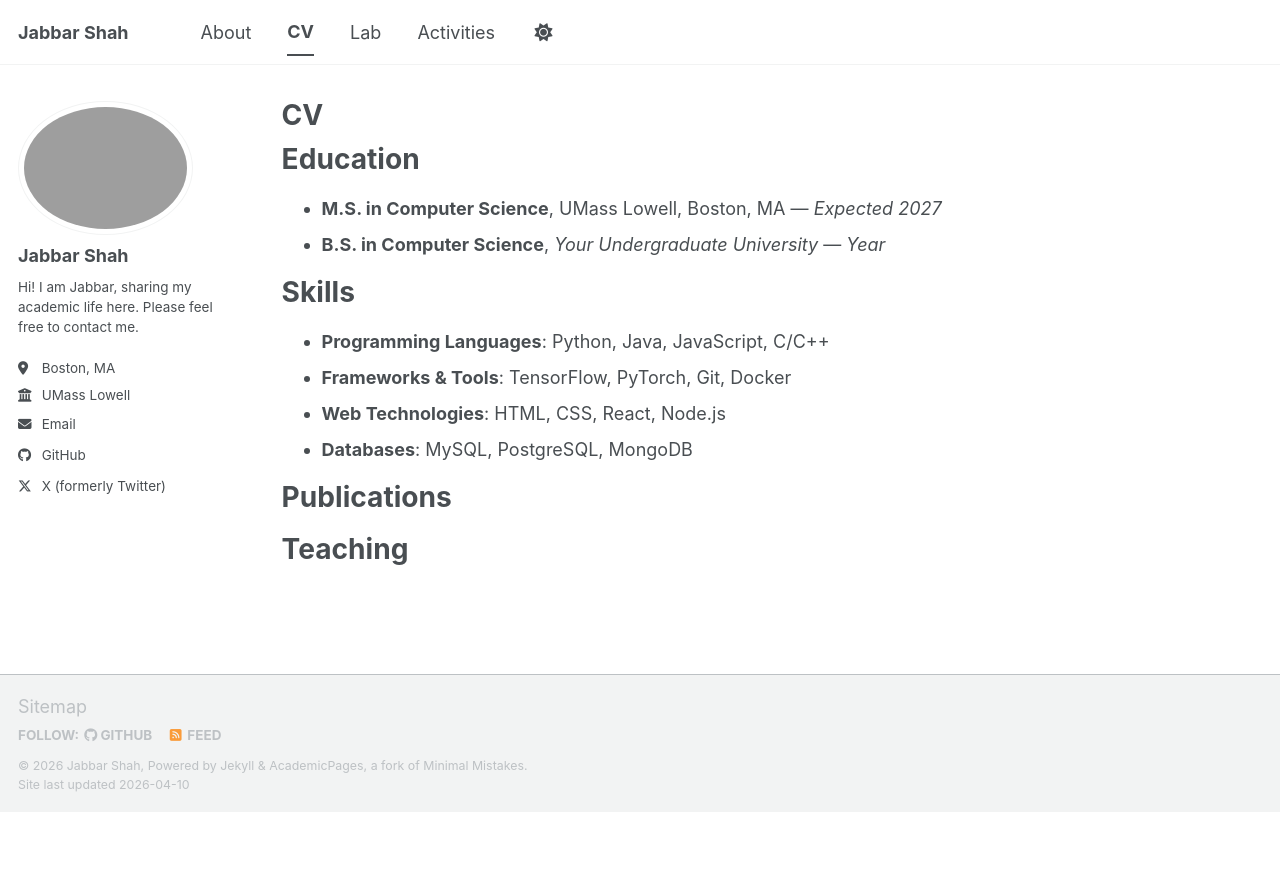
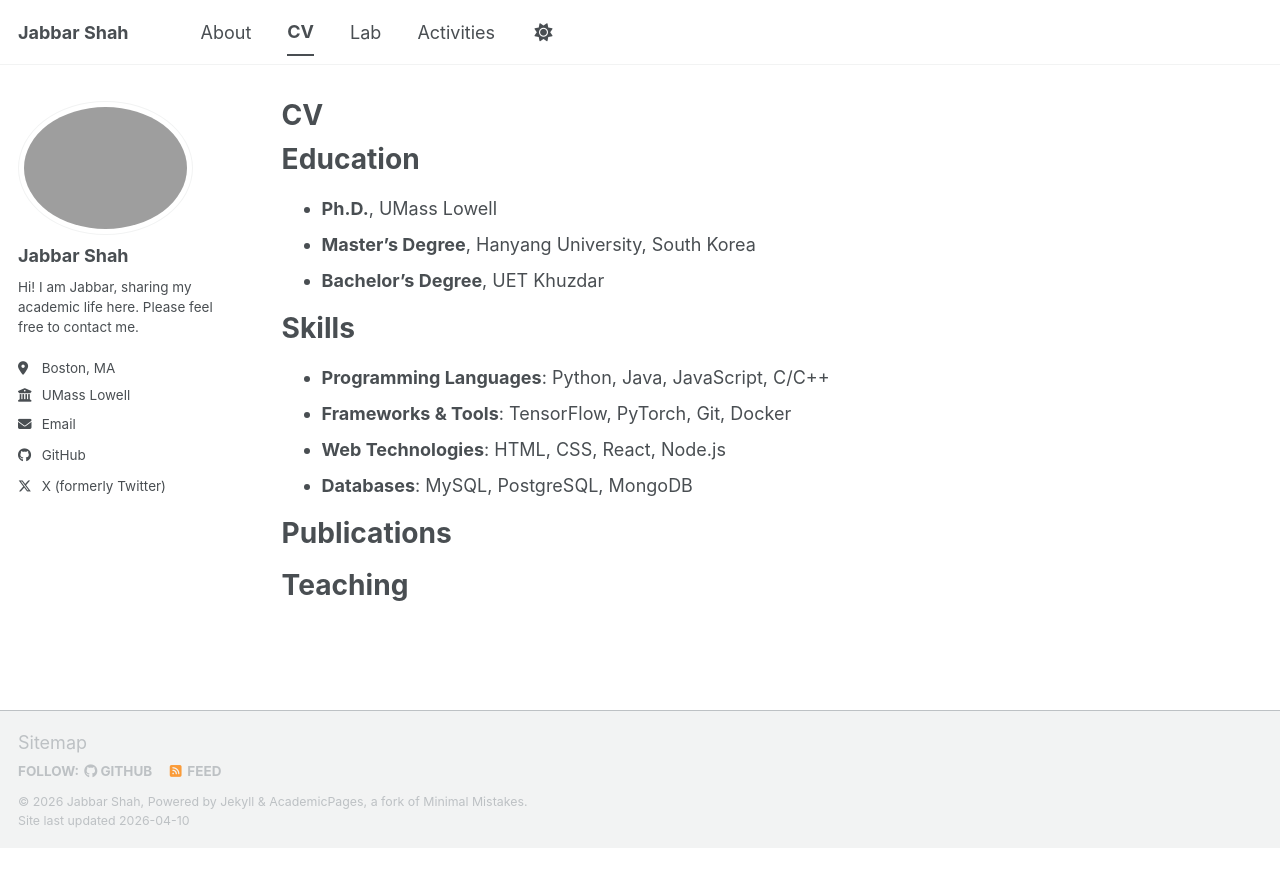
Before and after one commit to sjabbarshah/sjabbarshah.github.io, a Jekyll site: the page built from _pages/cv.md, in a window 1280 px wide. Shown: the top 887 px of the page. Built offline with Jekyll 4.4.1, drawn with Linux system fonts in a browser that asks for light colours; a script bundle is joined from its source files by our own code; library files that are not in the unit come from our copies.

Commit message:
Update CV education section with accurate degrees

```diff
--- a/_pages/cv.md
+++ b/_pages/cv.md
@@ -11,10 +11,9 @@ redirect_from:
 
 Education
 ======
-* **M.S. in Computer Science**, UMass Lowell, Boston, MA — *Expected 2027*
-  <!-- TODO: Update with your actual degree, department, and graduation year -->
-* **B.S. in Computer Science**, *Your Undergraduate University* — *Year*
-  <!-- TODO: Update with your actual undergraduate degree info -->
+* **Ph.D.**, UMass Lowell
+* **Master's Degree**, Hanyang University, South Korea
+* **Bachelor's Degree**, UET Khuzdar
 
 Skills
 ======
```
